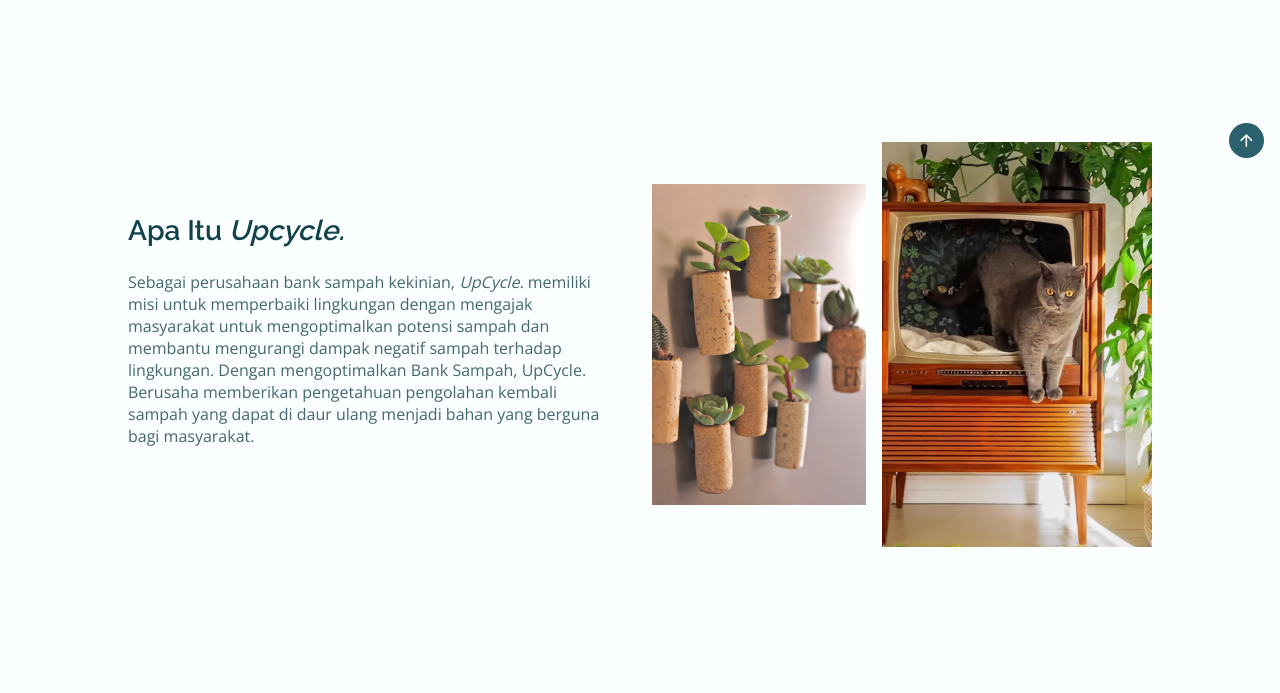
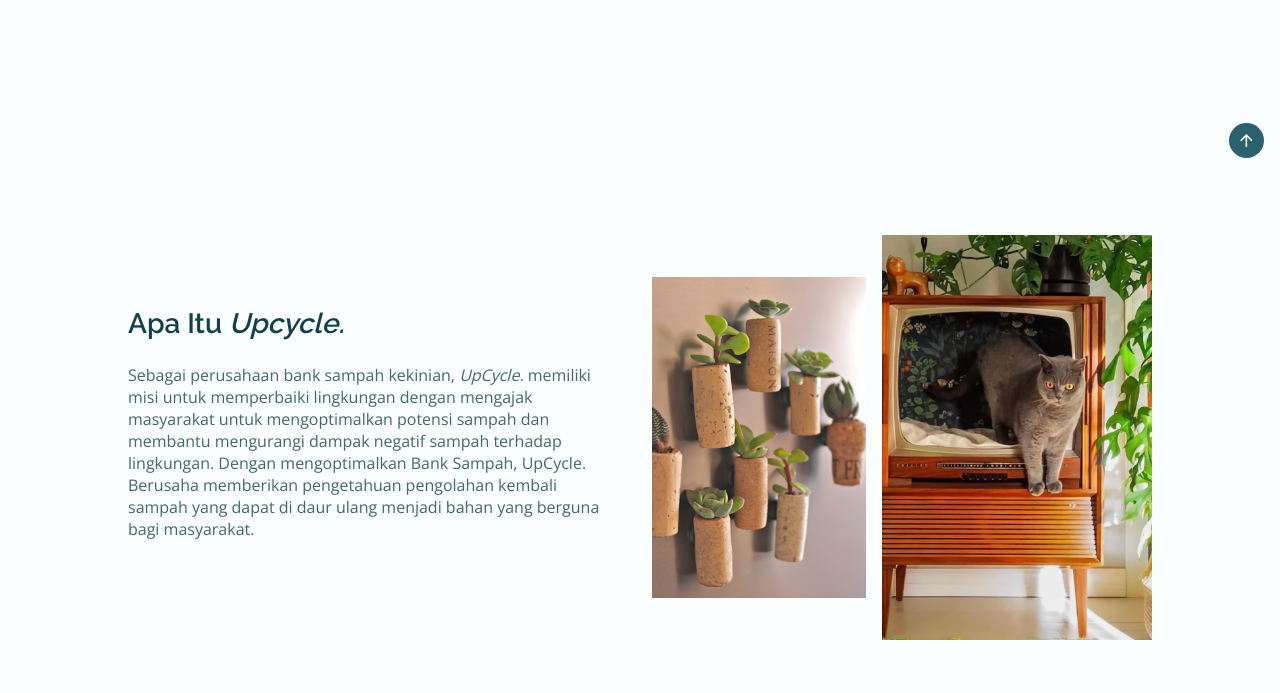
Before and after one commit to Deviantkay/Upcycle, a plain HTML site: page index.html in a window 1280 px wide. Shown: the part 802-1495 px from the top of the page. Drawn offline with nearby package versions, Linux system fonts and the light colour scheme.

Commit message:
Update styles.css

```diff
--- a/assets/css/styles.css
+++ b/assets/css/styles.css
@@ -235,7 +235,7 @@ input {
   position: relative;
 }
 
-@media screen and (max-width: 767px) {
+@media screen and (max-width: 899px) {
   .nav__menu {
     position: fixed;
     background-color: var(--body-color);
@@ -843,34 +843,43 @@ input {
   }
 }
 
-@media screen and (min-width: 768px) {
-  body {
-    margin: 0;
-  }
+@media screen and (min-width: 900px) {
   .nav {
       height: calc(var(--header-height) + 1.5rem);
     }
+
     .nav__link {
       color: var(--white-color);
       text-transform: initial;
     }
+
     .nav__link:hover {
       color: var(--white-color);
     }
+
     .nav__dark {
       position: initial;
     }
+
     .nav__menu {
       display: flex;
       column-gap: 1rem;
     }
+
     .nav__list {
       flex-direction: row;
       column-gap: 4rem;
     }
+
     .nav__toggle,
     .nav__close {
       display: none;
+    }
+}
+
+@media screen and (min-width: 768px) {
+  body {
+    margin: 0;
   }
   .change-theme-name {
     display: none;
@@ -1037,27 +1046,9 @@ input {
   }
 }
 
-@media screen and (max-height: 1885px) {
+@media screen and (min-height:780px) {
   #about {
-    margin-top: calc(160vh - var(--header-height) - 100%);
-  }
-}
-
-@media screen and (max-height: 1480px) {
-  #about {
-    margin-top: calc(170vh - var(--header-height) - 100%);
-  }
-}
-
-@media screen and (max-height: 1180px) {
-  #about {
-    margin-top: calc(180vh - var(--header-height) - 100%);
-  }
-}
-
-@media screen and (max-height: 980px) {
-  #about {
-    margin-top: calc(190vh - var(--header-height) - 100%);
+    margin-top: calc(200vh - var(--header-height) - 99%);
   }
 }
 
@@ -1066,9 +1057,3 @@ input {
     margin-top: calc(200vh - var(--header-height) - 100%);
   }
 }
-
-@media screen and (min-height:2590px){
-  #about {
-      margin-top: calc(140vh - var(--header-height) - 100%);
-    }
-}
```
Lines whose indentation alone changed are shown as unchanged.
